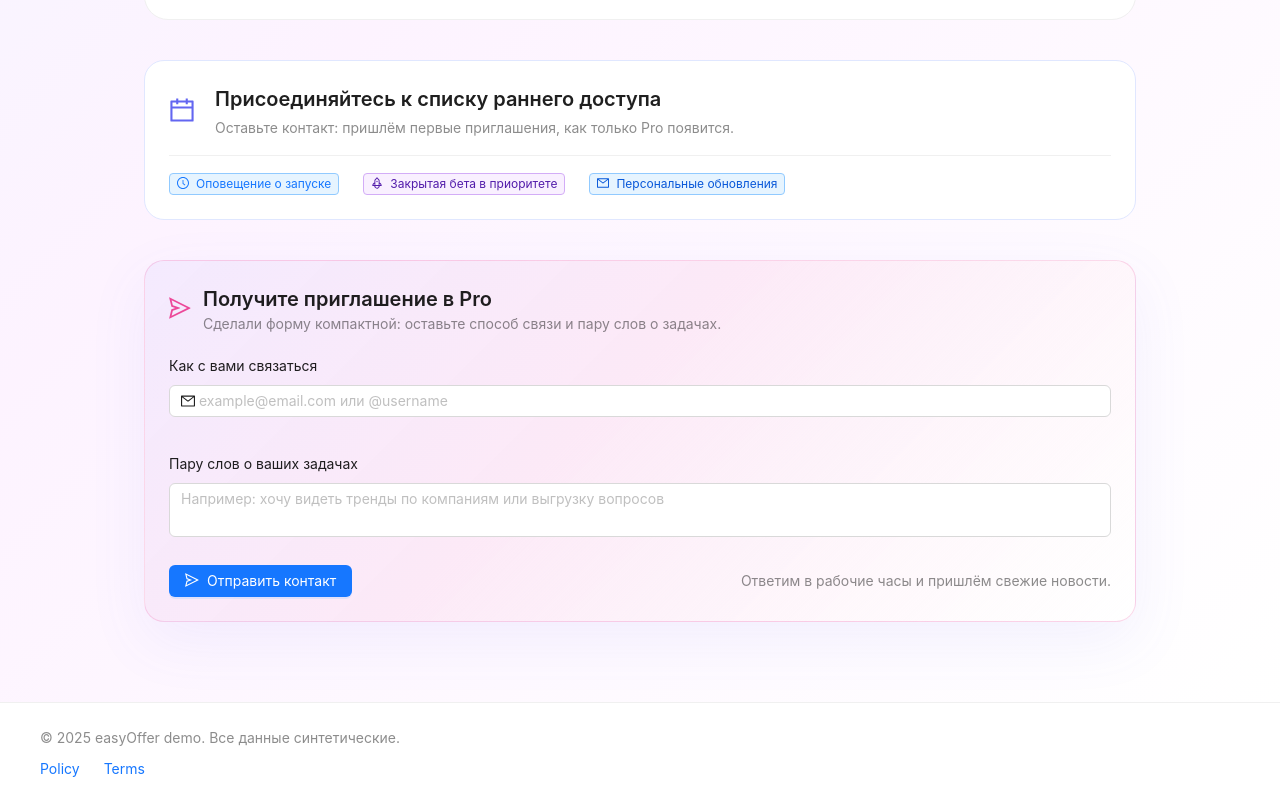
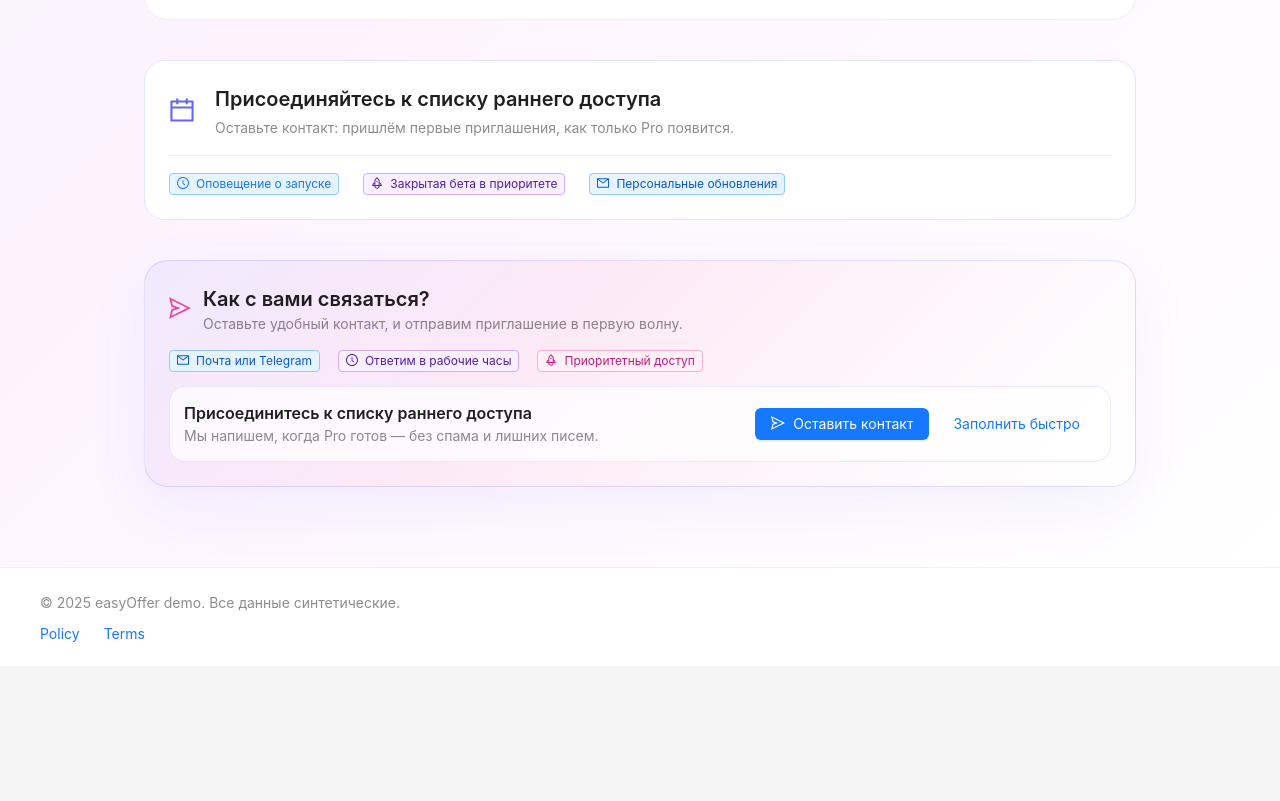
Before and after one commit to Mamniash/easy-offer, a Next.js app: page /pro in a window 1280 px wide. Shown: the part 767-1568 px from the top of the page. After the commit the page ends 1433 px from the top, so only its background shows below. Built offline with nearby package versions, Linux system fonts and the light colour scheme.

Commit message:
Redesign Pro contact form CTA

```diff
--- a/app/pro/page.tsx
+++ b/app/pro/page.tsx
@@ -1,6 +1,6 @@
 'use client';
 
-import { Button, Card, Col, Divider, Form, Input, List, Row, Space, Tag, Typography, message } from 'antd';
+import { Button, Card, Col, Divider, Form, Input, List, Modal, Row, Space, Tag, Typography, message } from 'antd';
 import { CalendarOutlined, CheckCircleFilled, ClockCircleOutlined, MailOutlined, RocketOutlined, SendOutlined } from '@ant-design/icons';
 import { useEffect, useRef, useState } from 'react';
 
@@ -28,6 +28,7 @@ export default function ProPage() {
   const [form] = Form.useForm();
   const [submitting, setSubmitting] = useState(false);
   const [timezone, setTimezone] = useState<string | null>(null);
+  const [contactModalOpen, setContactModalOpen] = useState(false);
   const sessionStartRef = useRef(Date.now());
 
   useEffect(() => {
@@ -42,7 +43,7 @@ export default function ProPage() {
   const handleSubmit = async (values: { contact: string; note?: string }) => {
     if (!canSendMessage()) {
       message.warning('Можно отправить сообщение раз в минуту.');
-      return;
+      return false;
     }
 
     const payload = {
@@ -69,9 +70,11 @@ export default function ProPage() {
 
       message.success('Спасибо! Как только Pro появится, пришлём приглашение.');
       form.resetFields();
+      return true;
     } catch (error) {
       console.error('Ошибка при отправке сообщения', error);
       message.error('Не удалось отправить заявку. Попробуйте позже.');
+      return false;
     } finally {
       setSubmitting(false);
     }
@@ -197,72 +200,109 @@ export default function ProPage() {
 
           <Card
             style={{
-              borderRadius: 20,
-              border: '1px solid rgba(236, 72, 153, 0.2)',
-              background: 'linear-gradient(135deg, rgba(99, 102, 241, 0.06) 0%, rgba(236, 72, 153, 0.08) 45%, #ffffff 100%)',
+              borderRadius: 24,
+              border: '1px solid rgba(99, 102, 241, 0.18)',
+              background: 'linear-gradient(135deg, rgba(99, 102, 241, 0.07) 0%, rgba(236, 72, 153, 0.08) 40%, #ffffff 100%)',
               boxShadow: '0 20px 60px rgba(99, 102, 241, 0.08)',
             }}
             bodyStyle={{ padding: 24 }}
           >
-            <Space direction="vertical" size={16} style={{ width: '100%' }}>
+            <Space direction="vertical" size={14} style={{ width: '100%' }}>
               <Space align="center" size={12} wrap>
                 <SendOutlined style={{ fontSize: 22, color: '#ec4899' }} />
                 <div>
                   <Title level={4} style={{ margin: 0 }}>
-                    Получите приглашение в Pro
+                    Как с вами связаться?
                   </Title>
-                  <Text type="secondary">Сделали форму компактной: оставьте способ связи и пару слов о задачах.</Text>
+                  <Text type="secondary">Оставьте удобный контакт, и отправим приглашение в первую волну.</Text>
                 </div>
               </Space>
+              <Space size={10} wrap>
+                <Tag color="blue" icon={<MailOutlined />}>Почта или Telegram</Tag>
+                <Tag color="purple" icon={<ClockCircleOutlined />}>Ответим в рабочие часы</Tag>
+                <Tag color="magenta" icon={<RocketOutlined />}>Приоритетный доступ</Tag>
+              </Space>
+              <Card
+                size="small"
+                style={{
+                  borderRadius: 16,
+                  background: 'rgba(255, 255, 255, 0.7)',
+                  borderColor: 'rgba(99, 102, 241, 0.12)',
+                }}
+                bodyStyle={{ display: 'flex', gap: 12, alignItems: 'center', padding: 14 }}
+              >
+                <div style={{ flex: 1 }}>
+                  <Title level={5} style={{ margin: 0 }}>
+                    Присоединитесь к списку раннего доступа
+                  </Title>
+                  <Text type="secondary">
+                    Мы напишем, когда Pro готов — без спама и лишних писем.
+                  </Text>
+                </div>
+                <Space size={8} wrap>
+                  <Button onClick={() => setContactModalOpen(true)} icon={<SendOutlined />} type="primary">
+                    Оставить контакт
+                  </Button>
+                  <Button type="link" onClick={() => setContactModalOpen(true)}>
+                    Заполнить быстро
+                  </Button>
+                </Space>
+              </Card>
+            </Space>
+          </Card>
+
+          <Modal
+            title="Оставьте контакт"
+            open={contactModalOpen}
+            onCancel={() => setContactModalOpen(false)}
+            footer={null}
+            destroyOnClose
+            centered
+          >
+            <Text type="secondary">
+              Пара строк: куда написать и чем помочь. Это займёт меньше минуты.
+            </Text>
             <Form
               form={form}
               layout="vertical"
               requiredMark={false}
-                onFinish={handleSubmit}
-                style={{ marginTop: 4 }}
-              >
-                <div
-                  style={{
-                    display: 'grid',
-                    gap: 12,
-                    gridTemplateColumns: '1fr',
+              onFinish={async (values) => {
+                const isSent = await handleSubmit(values);
+                if (isSent) {
+                  setContactModalOpen(false);
+                }
               }}
+              style={{ marginTop: 16 }}
             >
               <Form.Item
                 name="contact"
-                    label="Как с вами связаться"
+                label="Контакт"
                 rules={[{ required: true, message: 'Укажите почту или Telegram' }]}
               >
                 <Input
+                  size="large"
                   prefix={<MailOutlined />}
                   placeholder="example@email.com или @username"
                   autoComplete="email"
                   allowClear
                 />
               </Form.Item>
-                  <Form.Item name="note" label="Пару слов о ваших задачах">
+              <Form.Item name="note" label="Пару слов о задачах">
                 <Input.TextArea
-                      placeholder="Например: хочу видеть тренды по компаниям или выгрузку вопросов"
+                  size="large"
+                  placeholder="Что хотите улучшить в Pro?"
                   autoSize={{ minRows: 2, maxRows: 3 }}
                   allowClear
                 />
               </Form.Item>
-                </div>
-                <Space
-                  size={12}
-                  wrap
-                  style={{ display: 'flex', justifyContent: 'space-between', alignItems: 'center', marginTop: 4 }}
-                >
+              <Space style={{ display: 'flex', justifyContent: 'space-between', alignItems: 'center' }}>
+                <Text type="secondary">Ответим в рабочие часы.</Text>
                 <Button type="primary" htmlType="submit" loading={submitting} icon={<SendOutlined />}>
-                    Отправить контакт
+                  Отправить
                 </Button>
-                  <Text type="secondary" style={{ marginLeft: 'auto' }}>
-                    Ответим в рабочие часы и пришлём свежие новости.
-                  </Text>
               </Space>
             </Form>
-            </Space>
-          </Card>
+          </Modal>
         </Space>
       </div>
     </div>
```
Lines whose indentation alone changed are shown as unchanged.
